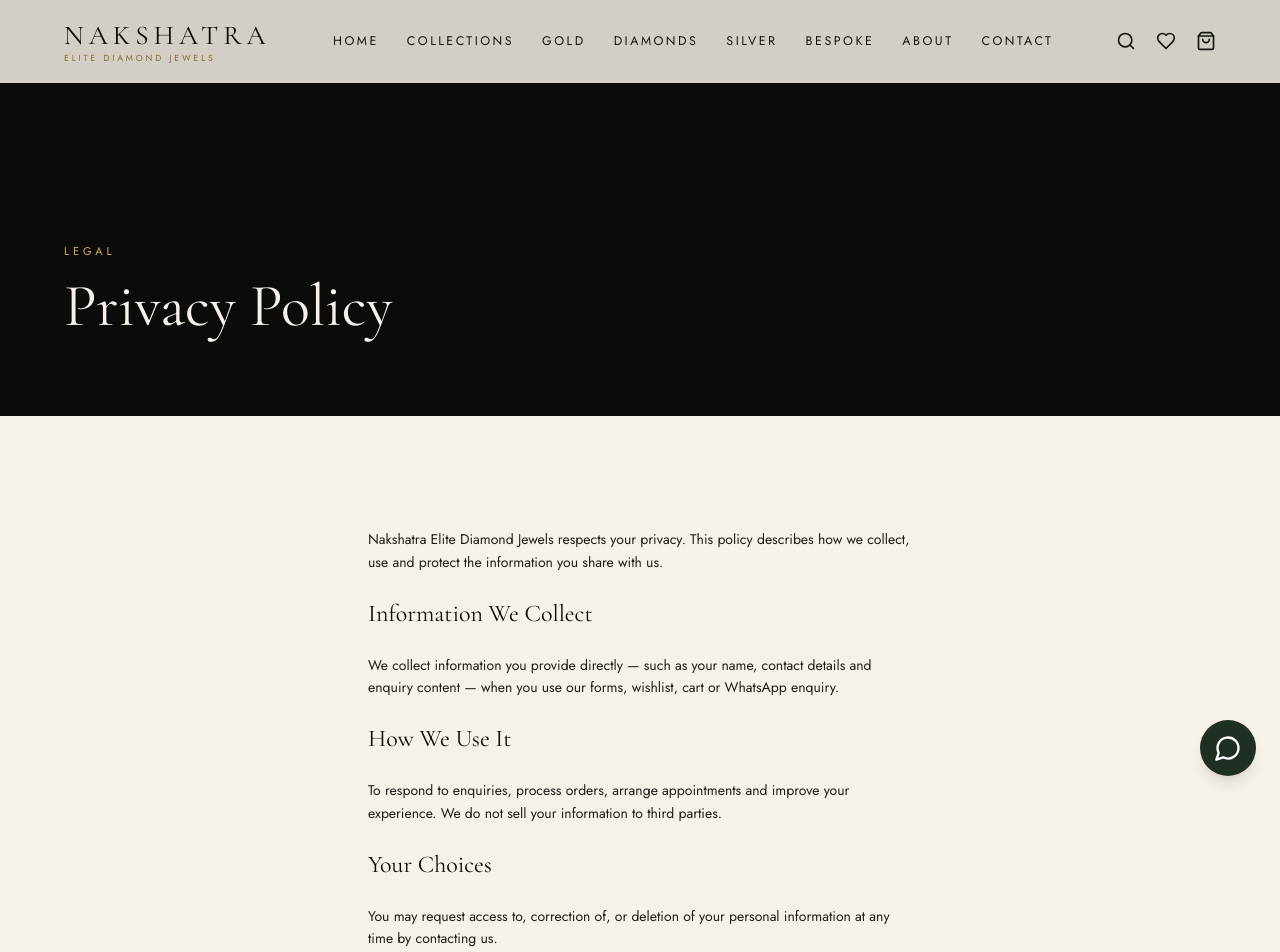
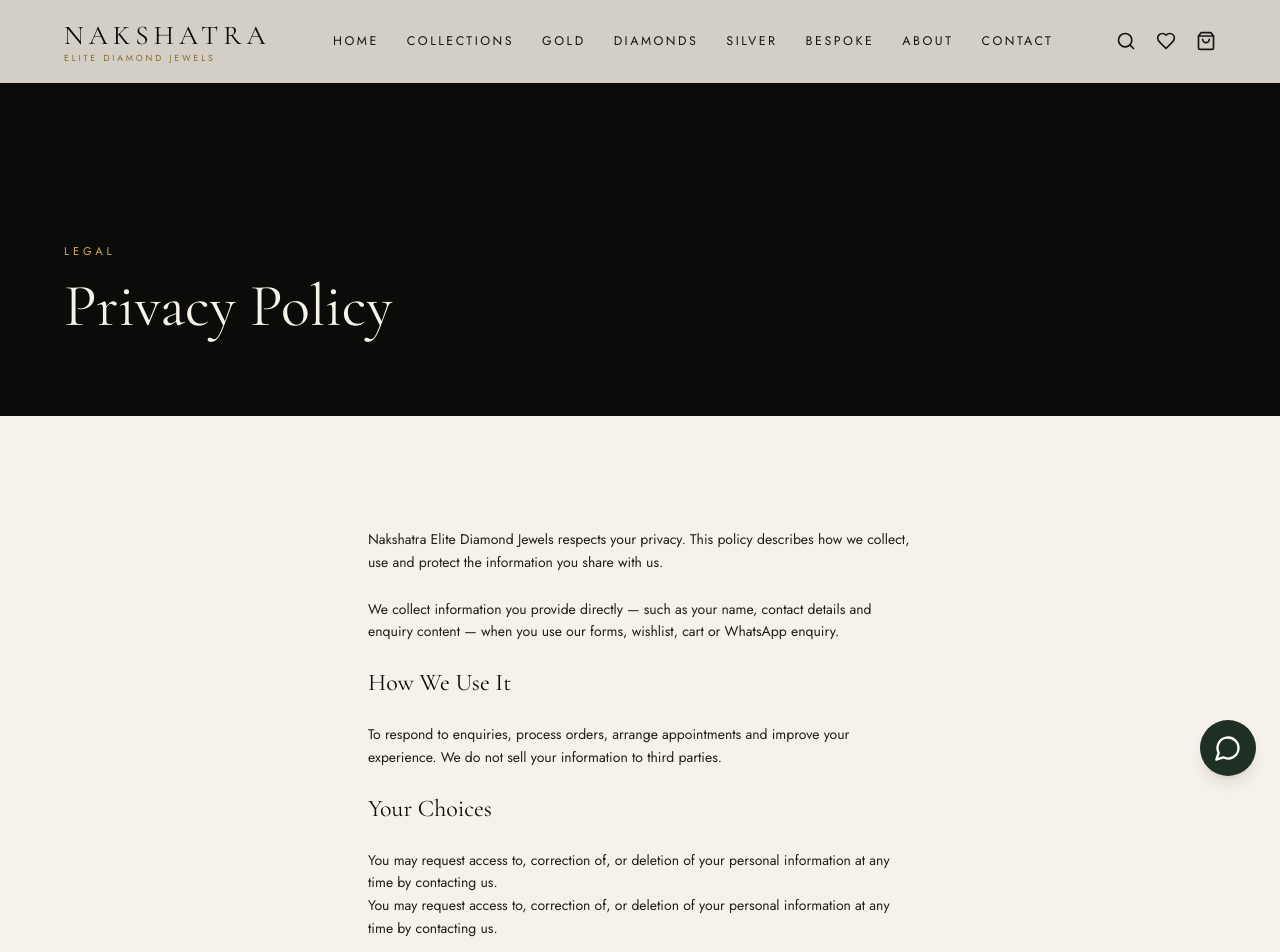
Before and after one commit to patelishika0612/nakshatra-jewellery, a React (Vite) app: page /privacy in a window 1280 px wide. Shown: the top 952 px of the page. Built offline with nearby package versions, Linux system fonts and the light colour scheme.

Commit message:
all data

```diff
--- a/src/pages/PrivacyPage.tsx
+++ b/src/pages/PrivacyPage.tsx
@@ -16,7 +16,7 @@ export default function PrivacyPage() {
             {site.brandFull} respects your privacy. This policy describes how we
             collect, use and protect the information you share with us.
           </p>
-          <h2 className="font-heading text-2xl text-charcoal-900">Information We Collect</h2>
+          <h2 className="font-heading text-2xl text-charcoal-900"></h2>
           <p>
             We collect information you provide directly — such as your name,
             contact details and enquiry content — when you use our forms,
@@ -32,6 +32,9 @@ export default function PrivacyPage() {
           <p>
             You may request access to, correction of, or deletion of your
             personal information at any time by contacting us.
+<br/>
+             You may request access to, correction of, or deletion of your
+            personal information at any time by contacting us.
           </p>
           <p className="text-charcoal-500">
             This is a placeholder policy. Replace with your final privacy policy
```
